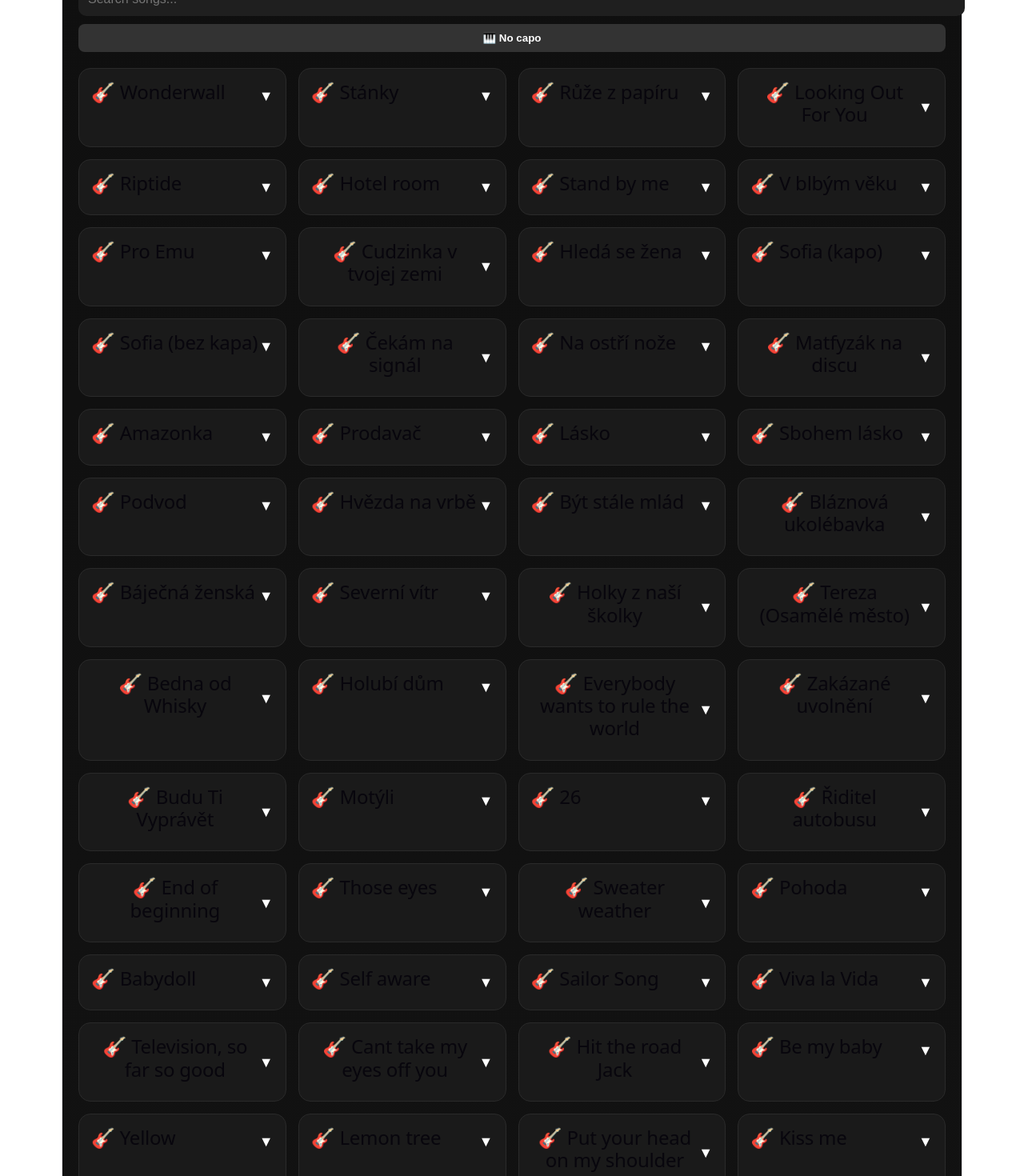
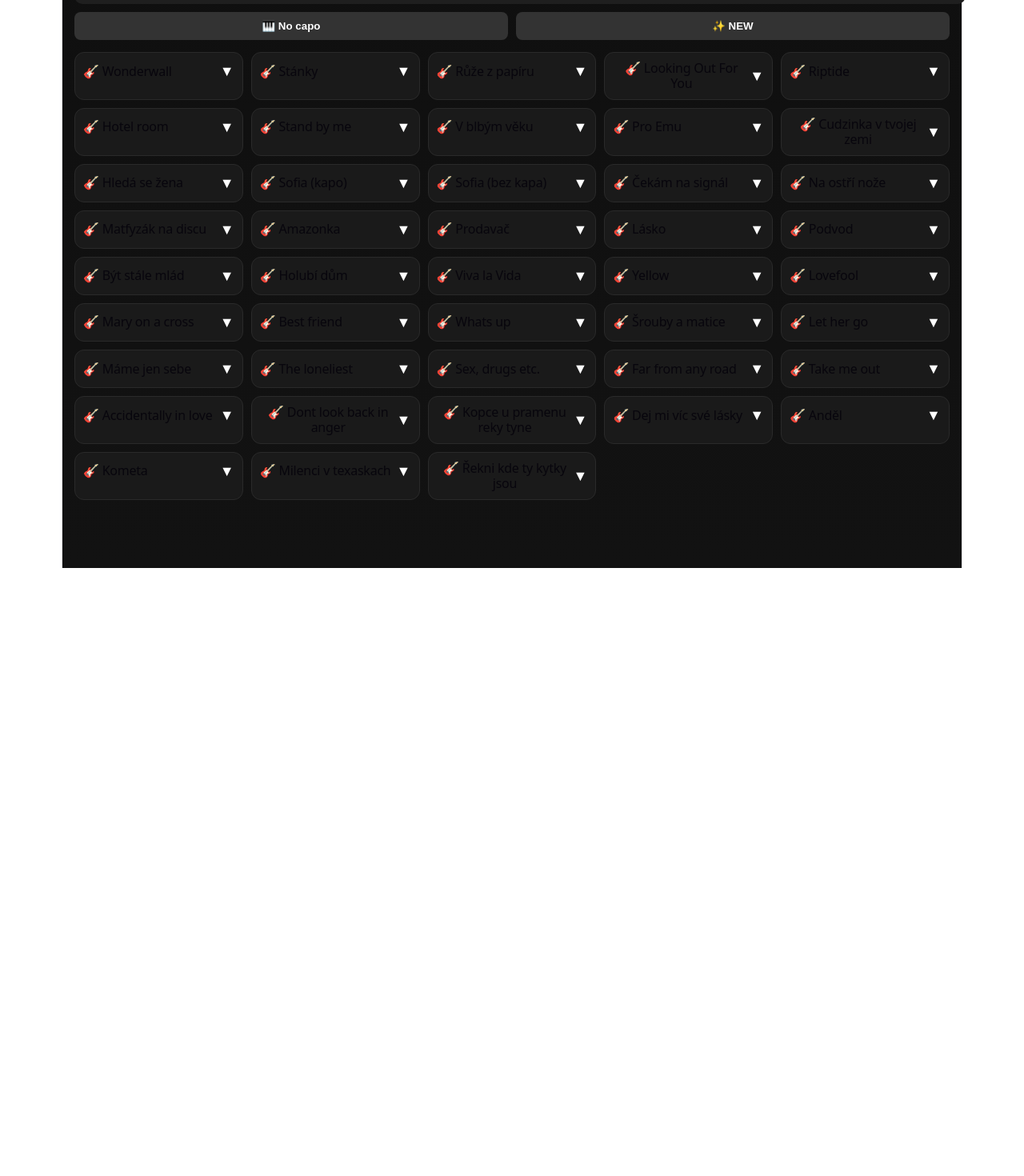
Before and after one commit to SuperWolf121/guitar-chords-app, a React (Vite) app in the folder guitar-chords-app/: page / in a window 1280 px wide. Shown: the part 120-1590 px from the top of the page at 80% size. After the commit the page ends 830 px from the top, so only its background shows below. Built offline with nearby package versions, Linux system fonts and the light colour scheme.

Commit message:
Pridani pisni a new tlacitka

```diff
--- a/guitar-chords-app/src/App.jsx
+++ b/guitar-chords-app/src/App.jsx
@@ -3,6 +3,7 @@
 function App() {
   const [search, setSearch] = useState("")
   const [noCapo, setNoCapo] = useState(false)
+  const [showNewOnly, setShowNewOnly] = useState(false)
   const [openedSong, setOpenedSong] = useState(null)
 
   const songs = [
@@ -140,25 +141,11 @@
       link: "https://pisnicky-akordy.cz/karel-kryl/lasko?format=pdf",
     },
     {
-    name: "Sbohem lásko",
-    difficulty: 2,
-    chords: "C F G7 Fm Em",
-    capo: 0,
-    link: "https://pisnicky-akordy.cz/waldemar-matuska/sbohem-lasko?format=pdf",
-  },
-  {
       name: "Podvod",
       difficulty: 1,
       chords: "Em G H7 C",
       capo: 0,
       link: "https://kytaristka.cz/zpevnik/nedvedi/podvod",
-  },
-  {
-    name: "Hvězda na vrbě",
-    difficulty: 3,
-    chords: "Am F Em G7",
-    capo: 0,
-    link: "https://pisnicky-akordy.cz/taborove-pisne/hvezda-na-vrbe?format=pdf",
     },
     {
       name: "Být stále mlád",
@@ -168,144 +155,11 @@
       link: "https://pisnicky-akordy.cz/karel-gott/byt-stale-mlad?format=pdf",
     },
     {
-    name: "Bláznová ukolébavka",
-    difficulty: 1,
-    chords: "G D C A",
-    capo: 0,
-    link: "https://kytaristka.cz/zpevnik/pavel-dydovic/blaznova-ukolebavka",
-  },
-  {
-    name: "Báječná ženská",
-    difficulty: 1,
-    chords: "G C D7 A",
-    capo: 0,
-    link: "https://www.yousongs.cz/pisen/21462-Tucny-Michal-Bajecna-zenska-(bez-capo).aspx",
-  },
-  {
-    name: "Severní vítr",
-    difficulty: 3,
-    chords: "D Hm H F#m",
-    capo: 0,
-    link: "https://pisnicky-akordy.cz/sverak-uhlir/severni-vitr?format=pdf",
-  },
-  {
-    name: "Holky z naší školky",
-    difficulty: 1,
-    chords: "D G A A7",
-    capo: 1,
-    link: "https://www.yousongs.cz/pisen/15204-Hlozek-Stanislav-Holky-z-nasi-skolky.aspx",
-  },
-  {
-    name: "Tereza (Osamělé město)",
-    difficulty: 1,
-    chords: "C D G Em",
-    capo: 0,
-    link: "https://akordy.kytary.cz/song/osamele-mesto-tereza",
-  },
-  {
-    name: "Bedna od Whisky",
-    difficulty: 1,
-    chords: "Am C Em E",
-    capo: 0,
-    link: "https://akordy.kytary.cz/song/bena-od-whisky",
-  },
-  {
       name: "Holubí dům",
       difficulty: 2,
       chords: "Em D C Hm",
       capo: 0,
       link: "https://akordy.kytary.cz/song/holubi-dum",
-  },
-  {
-    name: "Everybody wants to rule the world",
-    difficulty: 2,
-    chords: "Em F#m Bm C",
-    capo: 0,
-    link: "https://tabs.ultimate-guitar.com/tab/tears-for-fears/everybody-wants-to-rule-the-world-chords-1503308",
-  },
-  {
-    name: "Zakázané uvolnění",
-    difficulty: 2,
-    chords: "D F# A G Hm",
-    capo: 0,
-    link: "https://akordy.kytary.cz/song/zakazane-uvolneni",
-  },
-  {
-    name: "Budu Ti Vyprávět",
-    difficulty: 2,
-    chords: "D F#m Hm G",
-    capo: 0,
-    link: "https://akordy.kytary.cz/song/budu-ti-vypravet",
-  },
-  {
-    name: "Motýli",
-    difficulty: 2,
-    chords: "Hm G Em",
-    capo: 0,
-    link: "https://kytaristka.cz/zpevnik/mandrage/motyli",
-  },
-  {
-    name: "26",
-    difficulty: 2,
-    chords: "G E F C",
-    capo: 0,
-    link: "https://akordy.kytary.cz/song/26",
-  },
-  {
-    name: "Řiditel autobusu",
-    difficulty: 2,
-    chords: "Am F E Dm",
-    capo: 0,
-    link: "https://akordy.kytary.cz/song/riditel-autobusu-2",
-  },
-  {
-    name: "End of beginning",
-    difficulty: 2,
-    chords: "D Bm A",
-    capo: 0,
-    link: "https://tabs.ultimate-guitar.com/tab/djo/end-of-beginning-chords-4351838",
-  },
-  {
-    name: "Those eyes",
-    difficulty: 3,
-    chords: "F#m A B E",
-    capo: 0,
-    link: "https://tabs.ultimate-guitar.com/tab/new-west/those-eyes-chords-2734944",
-  },
-  {
-    name: "Sweater weather",
-    difficulty: 1,
-    chords: "C Am Em G",
-    capo: 3,
-    link: "https://tabs.ultimate-guitar.com/tab/the-neighbourhood/sweater-weather-chords-1237978",
-  },
-  {
-    name: "Pohoda",
-    difficulty: 2,
-    chords: "F#m C#m E D",
-    capo: 0,
-    link: "https://akordy.kytary.cz/song/pohoda",
-  },
-  {
-    name: "Babydoll",
-    difficulty: 2,
-    chords: "Gm A Dm",
-    capo: 0,
-    link: "https://tabs.ultimate-guitar.com/tab/dominic-fike/babydoll-chords-2937476",
-  },
-  {
-    name: "Self aware",
-    difficulty: 2,
-    chords: "Am C F Dm",
-    capo: 0,
-    link: "https://tabs.ultimate-guitar.com/tab/temper-city/self-aware-chords-6170777",
-  },
-  {
-    name: "Sailor Song",
-    difficulty: 1,
-    chords: "C Em G",
-    capo: 4,
-    link: "https://tabs.ultimate-guitar.com/tab/gigi-perez/sailor-song-chords-5363001",
     },
     {
       name: "Viva la Vida",
@@ -315,74 +169,11 @@
       link: "https://www.songsterr.com/a/wsa/coldplay-viva-la-vida-chords-s10136",
     },
     {
-    name: "Television, so far so good",
-    difficulty: 2,
-    chords: "C Em F G",
-    capo: 5,
-    link: "https://tabs.ultimate-guitar.com/tab/rex-orange-county/television-so-far-so-good-chords-2624304",
-  },
-  {
-    name: "Cant take my eyes off you",
-    difficulty: 2,
-    chords: "C F Fm D",
-    capo: 0,
-    link: "https://guitartuna.com/chords/cant-take-my-eyes-off-you-andy-williams-easy-guitar-chords-6217b2f67d0e3fa4285c2ed2",
-  },
-  {
-    name: "Hit the road Jack",
-    difficulty: 2,
-    chords: "Am G F E",
-    capo: 0,
-    link: "https://tabs.ultimate-guitar.com/tab/ray-charles/hit-the-road-jack-chords-168021",
-  },
-  {
-    name: "Be my baby",
-    difficulty: 2,
-    chords: "C Dm G E7",
-    capo: 4,
-    link: "https://tabs.ultimate-guitar.com/tab/the-ronettes/be-my-baby-chords-958714",
-  },
-  {
       name: "Yellow",
       difficulty: 2,
       chords: "G D Cmaj7",
       capo: 4,
       link: "https://tabs.ultimate-guitar.com/tab/coldplay/yellow-chords-114080",
-  },
-  {
-    name: "Lemon tree",
-    difficulty: 2,
-    chords: "Am Em Dm",
-    capo: 8,
-    link: "https://tabs.ultimate-guitar.com/tab/fools-garden/lemon-tree-chords-607747",
-  },
-  {
-    name: "Put your head on my shoulder",
-    difficulty: 3,
-    chords: "F# Fm A",
-    capo: 0,
-    link: "https://guitartuna.com/chords/put-your-head-on-my-shoulder-paul-anka-easy-guitar-chords-61c1ee0d2656a3cdf92d96be",
-  },
-  {
-    name: "Kiss me",
-    difficulty: 2,
-    chords: "C Cmaj7 Dm",
-    capo: 3,
-    link: "https://tabs.ultimate-guitar.com/tab/sixpence-none-the-richer/kiss-me-chords-2704",
-  },
-  {
-    name: "Copacabana",
-    difficulty: 3,
-    chords: "Fm Bb Cm",
-    capo: 0,
-    link: "https://guitartuna.com/chords/copacabana-at-the-copa-barry-manilow-easy-guitar-chords-621f8d9550cb7457161fae3b",
-  },
-  {
-    name: "Out of my league",
-    difficulty: 2,
-    chords: "F G C Am",
-    capo: 0,
-    link: "https://tabs.ultimate-guitar.com/tab/fitz-and-the-tantrums/out-of-my-league-chords-1401040",
     },
     {
       name: "Lovefool",
@@ -398,12 +189,16 @@
       capo: 4,
       link: "https://tabs.ultimate-guitar.com/tab/ghost/mary-on-a-cross-chords-2825666",
     },
+
+    // NEW SONGS
+
     {
       name: "Best friend",
       difficulty: 2,
       chords: "F G# Am",
       capo: 2,
       link: "https://tabs.ultimate-guitar.com/tab/rex-orange-county/best-friend-chords-1954795",
+      isNew: true,
     },
     {
       name: "Whats up",
@@ -411,6 +206,7 @@
       chords: "G C Am",
       capo: 2,
       link: "https://tabs.ultimate-guitar.com/tab/4-non-blondes/whats-up-chords-349210",
+      isNew: true,
     },
     {
       name: "Šrouby a matice",
@@ -418,15 +214,120 @@
       chords: "A D E Hm",
       capo: 0,
       link: "https://pisnicky-akordy.cz/mandrage/srouby-a-matice?format=pdf",
+      isNew: true,
     },
     {
       name: "Let her go",
       difficulty: 2,
       chords: "F C G Am",
       capo: 7,
-  link: "https://pisnicky-akordy.cz/mandrage/srouby-a-matice?format=pdf",
+      link: "https://tabs.ultimate-guitar.com/tab/passenger/let-her-go-chords-705962",
+      isNew: true,
     },
-
+    {
+      name: "Máme jen sebe",
+      difficulty: 2,
+      chords: "Am F E Dm",
+      capo: 4,
+      link: "https://pisnicky-akordy.cz/nedvedi/mame-jen-sebe",
+      isNew: true,
+    },
+    {
+      name: "The loneliest",
+      difficulty: 2,
+      chords: "Bm F#m E Em",
+      capo: 0,
+      link: "https://tabs.ultimate-guitar.com/tab/maneskin/the-loneliest-chords-4375667",
+      isNew: true,
+    },
+    {
+      name: "Sex, drugs etc.",
+      difficulty: 1,
+      chords: "C Am G Em",
+      capo: 0,
+      link: "https://tabs.ultimate-guitar.com/tab/beach-weather/sex-drugs-etc-chords-2737914",
+      isNew: true,
+    },
+    {
+      name: "Far from any road",
+      difficulty: 1,
+      chords: "Am Dm E",
+      capo: 0,
+      link: "https://tabs.ultimate-guitar.com/tab/the-handsome-family/far-from-any-road-chords-1457431",
+      isNew: true,
+    },
+    {
+      name: "Take me out",
+      difficulty: 2,
+      chords: "Bm Em Am",
+      capo: 0,
+      link: "https://tabs.ultimate-guitar.com/tab/franz-ferdinand/take-me-out-chords-176648",
+      isNew: true,
+    },
+    {
+      name: "Accidentally in love",
+      difficulty: 1,
+      chords: "Am C G Em",
+      capo: 0,
+      link: "https://tabs.ultimate-guitar.com/tab/counting-crows/accidentally-in-love-chords-128241",
+      isNew: true,
+    },
+    {
+      name: "Dont look back in anger",
+      difficulty: 2,
+      chords: "F Gm G",
+      capo: 0,
+      link: "https://tabs.ultimate-guitar.com/tab/oasis/dont-look-back-in-anger-chords-6097",
+      isNew: true,
+    },
+    {
+      name: "Kopce u pramenu reky tyne",
+      difficulty: 2,
+      chords: "B F C",
+      capo: 0,
+      link: "https://pisnicky-akordy.cz/asonance/kopce-u-pramenu-reky-tyne",
+      isNew: true,
+    },
+    {
+      name: "Dej mi víc své lásky",
+      difficulty: 1,
+      chords: "Am G C",
+      capo: 0,
+      link: "https://pisnicky-akordy.cz/olympic/dej-mi-vic-sve-lasky",
+      isNew: true,
+    },
+    {
+      name: "Anděl",
+      difficulty: 1,
+      chords: "Am C G7",
+      capo: 0,
+      link: "https://kytaristka.cz/zpevnik/karel-kryl/andel",
+      isNew: true,
+    },
+    {
+      name: "Kometa",
+      difficulty: 2,
+      chords: "Am Dm G7",
+      capo: 0,
+      link: "https://pisnicky-akordy.cz/jarek-nohavica/kometa",
+      isNew: true,
+    },
+    {
+      name: "Milenci v texaskach",
+      difficulty: 2,
+      chords: "F G Am",
+      capo: 0,
+      link: "https://pisnicky-akordy.cz/taborove-pisne/milenci-v-texaskach",
+      isNew: true,
+    },
+    {
+      name: "Řekni kde ty kytky jsou",
+      difficulty: 2,
+      chords: "A F#m D E",
+      capo: 0,
+      link: "https://kytaristka.cz/zpevnik/marie-rottrova/rekni-kde-ty-kytky-jsou",
+      isNew: true,
+    },
   ]
 
   const filteredSongs = songs.filter((song) => {
@@ -435,15 +336,15 @@
       .includes(search.toLowerCase())
 
     const matchesCapo = noCapo ? song.capo === 0 : true
+    const matchesNew = showNewOnly ? song.isNew : true
 
-    return matchesSearch && matchesCapo
+    return matchesSearch && matchesCapo && matchesNew
   })
 
   return (
     <div style={styles.page}>
       <h1 style={styles.title}>🎸 Akordiky</h1>
 
-      {/* SEARCH */}
       <input
         placeholder="Search songs..."
         value={search}
@@ -451,23 +352,31 @@
         style={styles.search}
       />
 
-      {/* NO CAPO BUTTON */}
+      <div style={styles.topButtons}>
         <button
           onClick={() => setNoCapo(!noCapo)}
           style={{
-          ...styles.noCapoButton,
+            ...styles.filterButton,
             background: noCapo ? "#1db954" : "#333",
           }}
         >
           🎹 No capo
         </button>
 
-      {/* GRID */}
+        <button
+          onClick={() => setShowNewOnly(!showNewOnly)}
+          style={{
+            ...styles.filterButton,
+            background: showNewOnly ? "#ff9800" : "#333",
+          }}
+        >
+          ✨ NEW
+        </button>
+      </div>
+
       <div style={styles.grid}>
         {filteredSongs.map((song, i) => (
           <div key={i} style={styles.card}>
-
-    {/* HEADER */}
             <div
               onClick={() =>
                 setOpenedSong(openedSong === i ? null : i)
@@ -483,7 +392,6 @@
               </span>
             </div>
 
-    {/* EXPANDED */}
             {openedSong === i && (
               <>
                 <p style={styles.text}>
@@ -498,13 +406,7 @@
                   🎹 Capo: {song.capo}
                 </p>
 
-        <div
-          style={{
-            display: "flex",
-            gap: 10,
-            marginTop: 10,
-          }}
-        >
+                <div style={styles.buttons}>
                   <a
                     href={song.link}
                     target="_blank"
@@ -535,41 +437,40 @@
 }
 
 const styles = {
-  songHeader: {
-  display: "flex",
-  justifyContent: "space-between",
-  alignItems: "center",
-  cursor: "pointer",
-},
   page: {
     minHeight: "100vh",
     background: "linear-gradient(180deg, #0f0f0f, #121212)",
     color: "white",
-    padding: 20,
+    padding: 15,
     fontFamily: "Arial",
   },
 
   title: {
-    fontSize: 32,
-    marginBottom: 20,
+    fontSize: 28,
+    marginBottom: 15,
   },
 
   search: {
     width: "100%",
-    padding: 12,
+    padding: 10,
     borderRadius: 10,
     border: "none",
     outline: "none",
     marginBottom: 10,
     background: "#1f1f1f",
     color: "white",
-    fontSize: 16,
+    fontSize: 15,
   },
 
-  noCapoButton: {
-    width: "100%",
+  topButtons: {
+    display: "flex",
+    gap: 10,
+    marginBottom: 15,
+  },
+
+  filterButton: {
+    flex: 1,
     padding: 10,
-    marginBottom: 20,
     borderRadius: 8,
     border: "none",
     color: "white",
@@ -579,31 +480,43 @@
 
   grid: {
     display: "grid",
-    gridTemplateColumns: "repeat(auto-fit, minmax(220px, 1fr))",
-    gap: 15,
+    gridTemplateColumns: "repeat(auto-fit, minmax(180px, 1fr))",
+    gap: 10,
   },
 
   card: {
     background: "#1a1a1a",
-    padding: 15,
-    borderRadius: 15,
+    padding: 10,
+    borderRadius: 12,
     border: "1px solid #2a2a2a",
+  },
+
+  songHeader: {
+    display: "flex",
+    justifyContent: "space-between",
+    alignItems: "center",
     cursor: "pointer",
   },
 
   songName: {
-    marginBottom: 10,
+    margin: 0,
+    fontSize: 16,
   },
 
   text: {
-    margin: "5px 0",
+    margin: "4px 0",
     color: "#b3b3b3",
+    fontSize: 14,
+  },
+
+  buttons: {
+    display: "flex",
+    gap: 8,
+    marginTop: 10,
   },
 
   button: {
-    marginTop: 10,
-    width: "100%",
-    padding: 10,
+    padding: 8,
     borderRadius: 8,
     border: "none",
     background: "#1db954",
@@ -613,8 +526,7 @@
   },
 
   youtubeButton: {
-    marginTop: 10,
-    padding: 10,
+    padding: 8,
     borderRadius: 8,
     border: "none",
     background: "#ff0000",
```
Lines whose indentation alone changed are shown as unchanged.
